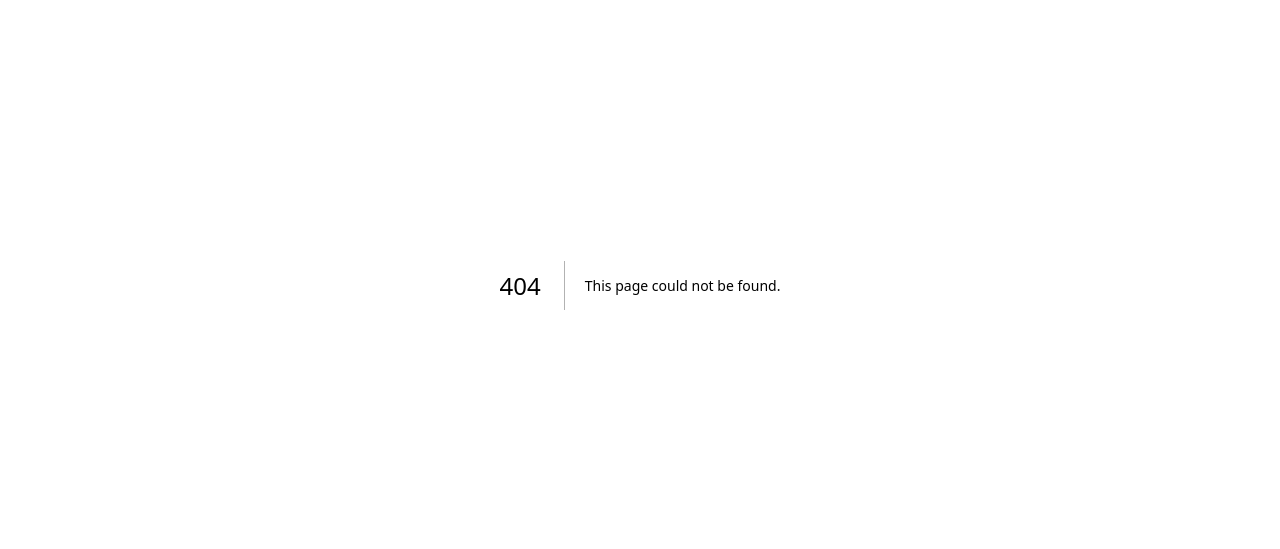
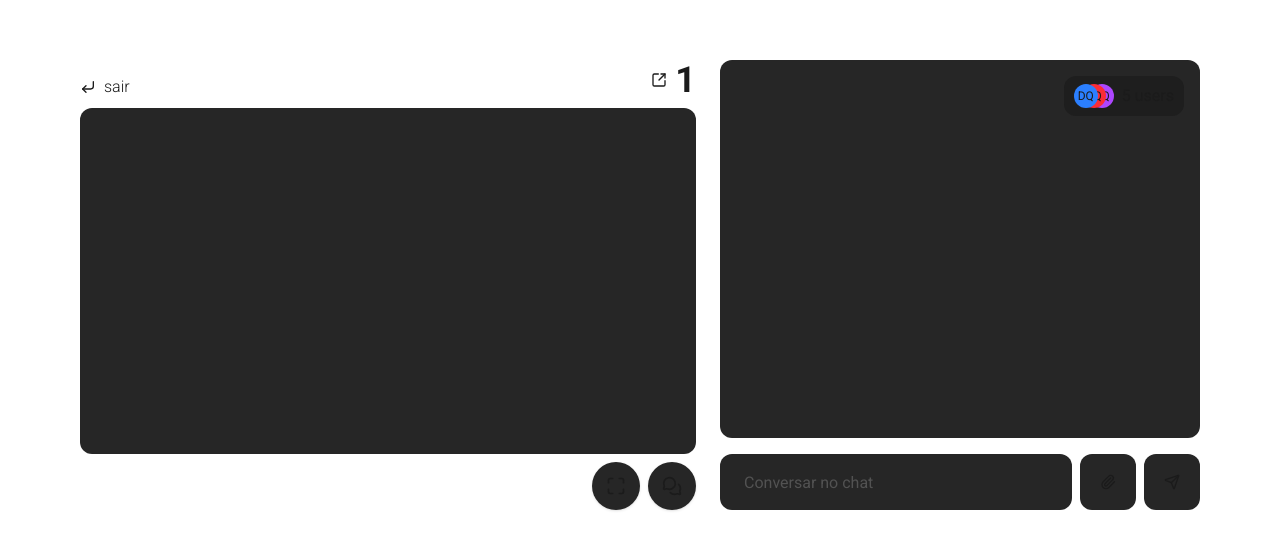
Before and after one commit to Dnowdd/Share-Screen, a Next.js app: page /1 in a window 1280 px wide. Before the commit this address had no page. Shown: the part 115-664 px from the top of the page. Built offline with nearby package versions, Linux system fonts and the light colour scheme.

Commit message:
feat(room): add room page with screen area and chat panel

```diff
--- /dev/null
+++ b/app/[id]/page.tsx
@@ -0,0 +1,91 @@
+"use client";
+
+import {
+  CornerDownLeft,
+  Maximize,
+  MessagesCircle,
+  Paperclip,
+  Send,
+  SquareArrowOutUpRight,
+} from "lucide-react";
+import Link from "next/link";
+import { useParams } from "next/navigation";
+import { useState } from "react";
+
+const Room = () => {
+  const [isChatVisible, setIsChatVisible] = useState<boolean>(true);
+
+  const { id } = useParams<{ id: string }>();
+
+  return (
+    <div className="flex justify-center gap-6 w-full px-20">
+      <div className="max-w-7xl w-full flex flex-col gap-2">
+        <div className="flex items-end justify-between">
+          <Link
+            href="/"
+            className="font-light flex gap-2 items-center transition border-b border-transparent hover:border-neutral-600"
+          >
+            <CornerDownLeft className="size-4" /> sair
+          </Link>
+
+          <p className="font-bold text-4xl flex items-center gap-2">
+            <SquareArrowOutUpRight className="size-4" />
+            {id.slice(0, 3)} {id.slice(3, 6)}
+          </p>
+        </div>
+
+        <div className="bg-neutral-800 aspect-video w-full rounded-xl"></div>
+
+        <div className="flex justify-end gap-2">
+          <div className="size-12 rounded-full bg-neutral-800 shadow flex items-center justify-center">
+            <Maximize className="size-5" />
+          </div>
+          <div
+            className="size-12 rounded-full bg-neutral-800 shadow flex items-center justify-center cursor-pointer hover:bg-neutral-700 transition"
+            onClick={() => setIsChatVisible(!isChatVisible)}
+          >
+            <MessagesCircle className="size-5" />
+          </div>
+        </div>
+      </div>
+      {isChatVisible && (
+        <div className="flex flex-col gap-4">
+          <div className="w-120 rounded-xl bg-neutral-800 h-full flex flex-col">
+            <div className="flex items-center justify-end px-4 py-4 overflow-x-auto">
+              <div className="flex gap-2 items-center py-2 px-2.5 rounded-xl bg-neutral-900/50">
+                <div className="relative">
+                  <div className="h-6 w-10"></div>
+                  <div className="size-6 bg-blue-500 rounded-full flex justify-center items-center text-xs absolute z-[3] top-0">
+                    DQ
+                  </div>
+                  <div className="size-6 bg-red-500 rounded-full flex justify-center items-center text-xs absolute left-2 z-[2] top-0">
+                    DQ
+                  </div>
+                  <div className="size-6 bg-purple-500 rounded-full flex justify-center items-center text-xs absolute left-4 z-[1] top-0">
+                    DQ
+                  </div>
+                </div>
+                <div>5 users</div>
+              </div>
+            </div>
+          </div>
+          <div className="grid grid-cols-[1fr_auto_auto] gap-2">
+            <input
+              type="text"
+              placeholder="Conversar no chat"
+              className="h-14 w-full bg-neutral-800 px-6 rounded-xl placeholder:text-neutral-600 focus:outline"
+            />
+            <button className="size-14 bg-neutral-800 flex items-center justify-center rounded-xl">
+              <Paperclip className="size-4" />
+            </button>
+            <button className="size-14 bg-neutral-800 flex items-center justify-center rounded-xl">
+              <Send className="size-4" />
+            </button>
+          </div>
+        </div>
+      )}
+    </div>
+  );
+};
+
+export default Room;
```
